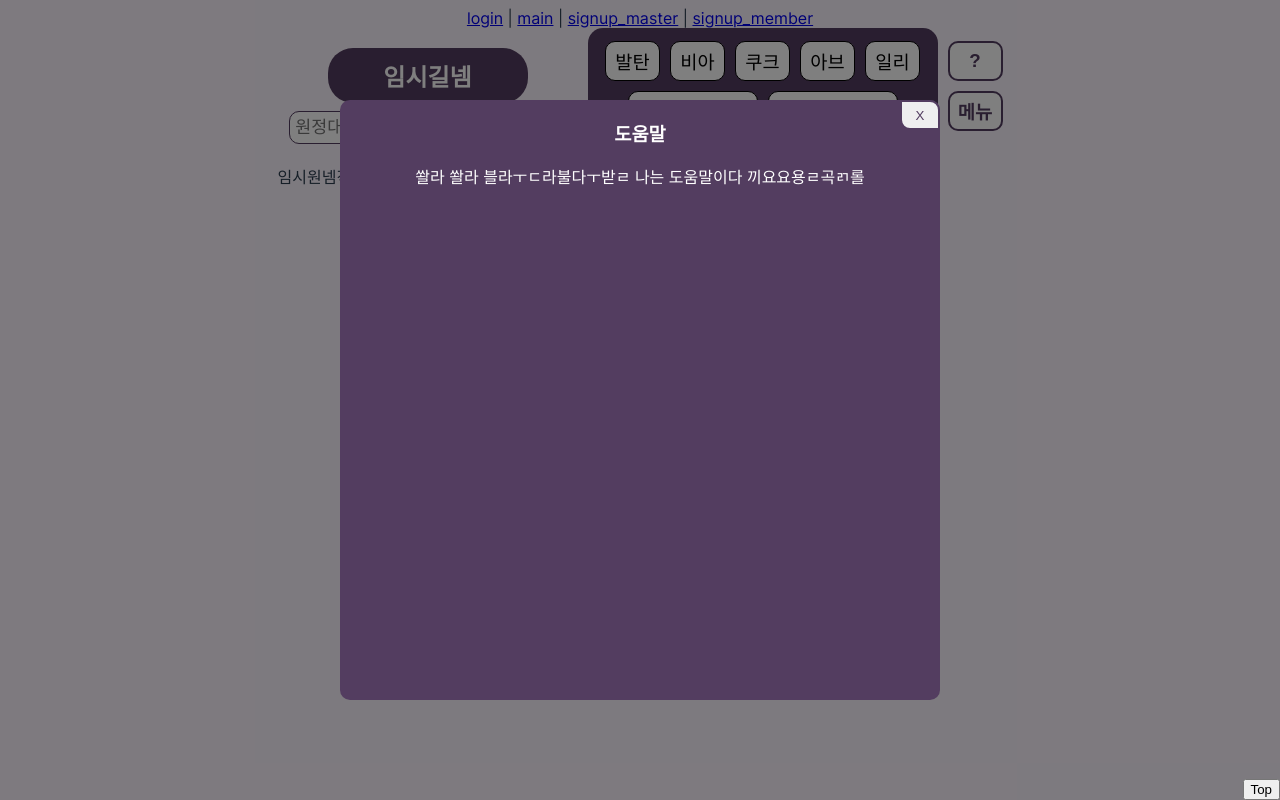
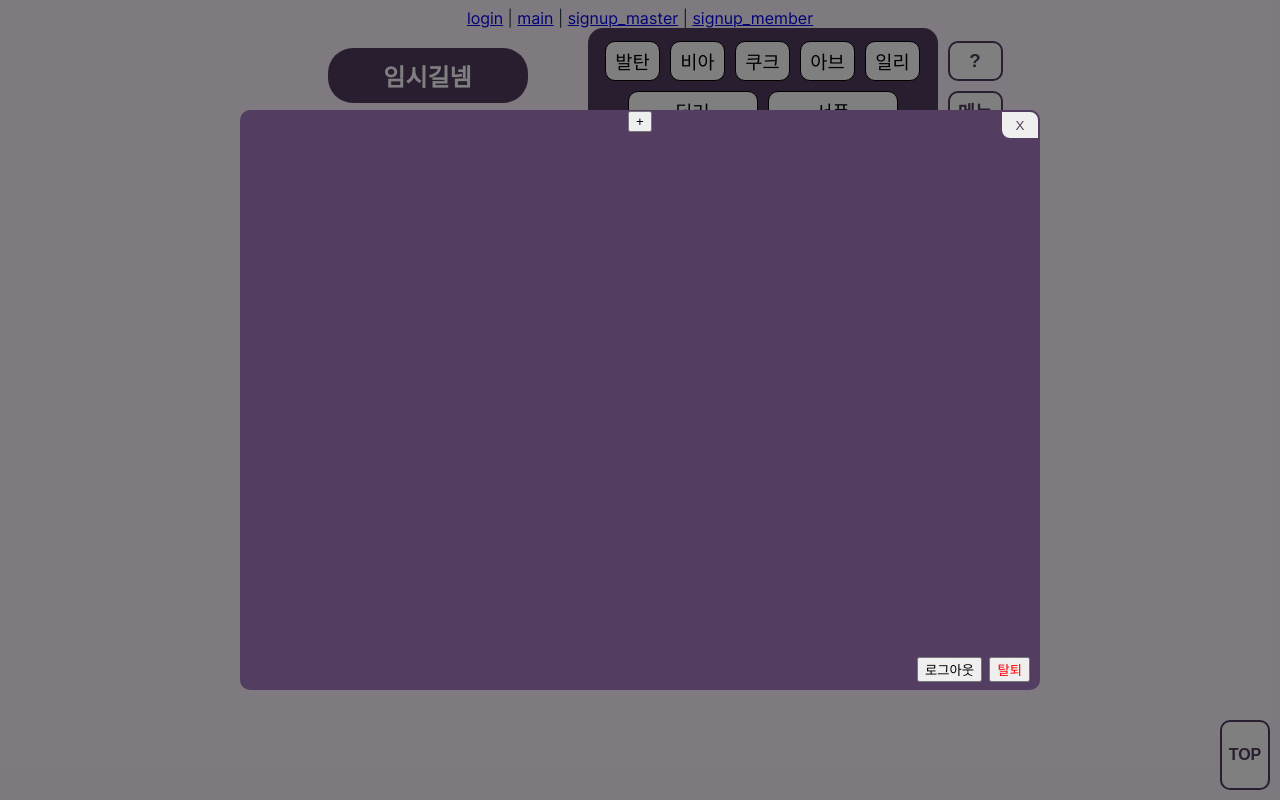
Before and after one commit to muguk04-4/lostArk_guildManager, a Vue app in the folder loagm/: page /main in a window 1280 px wide. Built offline with nearby package versions, Linux system fonts and the light colour scheme.

Commit message:
menu modal button add

```diff
--- a/loagm/src/views/MainView.vue
+++ b/loagm/src/views/MainView.vue
@@ -23,19 +23,21 @@
       <div>
         <table></table>
       </div>
-      <button>폭파</button>
+      <button class="logout">로그아웃</button>
+      <button class="secession">탈퇴</button>
     </div>
   </div>
 
   <!-- 길드원 메뉴 모달창 -->
   <div class="modal" v-if="isGuildMember == true && menuBtn == true">
-    <div>
+    <div class="menu-box">
       <button class="close">X</button>
       <div>
         <table></table>
         <button>+</button>
       </div>
-      <button>탈퇴</button>
+      <button class="logout">로그아웃</button>
+      <button class="secession">탈퇴</button>
     </div>
   </div>
 
@@ -99,7 +101,7 @@
       </table>
     </div>
 
-    <button class="to-top">Top</button>
+    <button class="to-top">TOP</button>
   </div>
 </template>
 
@@ -109,8 +111,9 @@ export default {
     return {
       guildName: '임시길넴',
       accountName: '임시원넴',
-      helpBtn: true,
-      menuBtn: false,
+      helpBtn: false,
+      menuBtn: true,
+      // 회원 데이터
       isGuildMaster: false,
       isGuildMember: true
     }
@@ -144,8 +147,9 @@ export default {
     background-color: var(--container-bg-color);
     border-radius: 10px;
     color: white;
-    width: 600px;
-    height: 600px;
+    width: 800px;
+    min-height: 500px;
+    padding-bottom: 80px;
     position: relative;
   }
   .close{
@@ -157,6 +161,17 @@ export default {
     border: 2px solid var(--container-bg-color);
     border-radius: 0px 10px 0px 10px;
     color: var(--container-bg-color);
+  }
+  .logout{
+    position: absolute;
+    bottom: 8px;
+    right: 58px;
+  }
+  .secession{
+    position: absolute;
+    bottom: 8px;
+    right: 10px;
+    color: red;
   }
 
   /* 본 페이지 스타일 */
@@ -264,8 +279,17 @@ export default {
     display: flex;
   }
   .to-top{
-    position: absolute;
-    right: 0;
-    bottom: 0;
+    position: fixed;
+    right: 10px;
+    bottom: 10px;
+    z-index: -1;
+    height: 70px;
+    width: 50px;
+    border-radius: 10px;
+    border: 2px solid var(--container-bg-color);
+    color: var(--container-bg-color);
+    background-color: white;
+    font-size: 12pt;
+    font-weight: 700;
   }
 </style>
```
